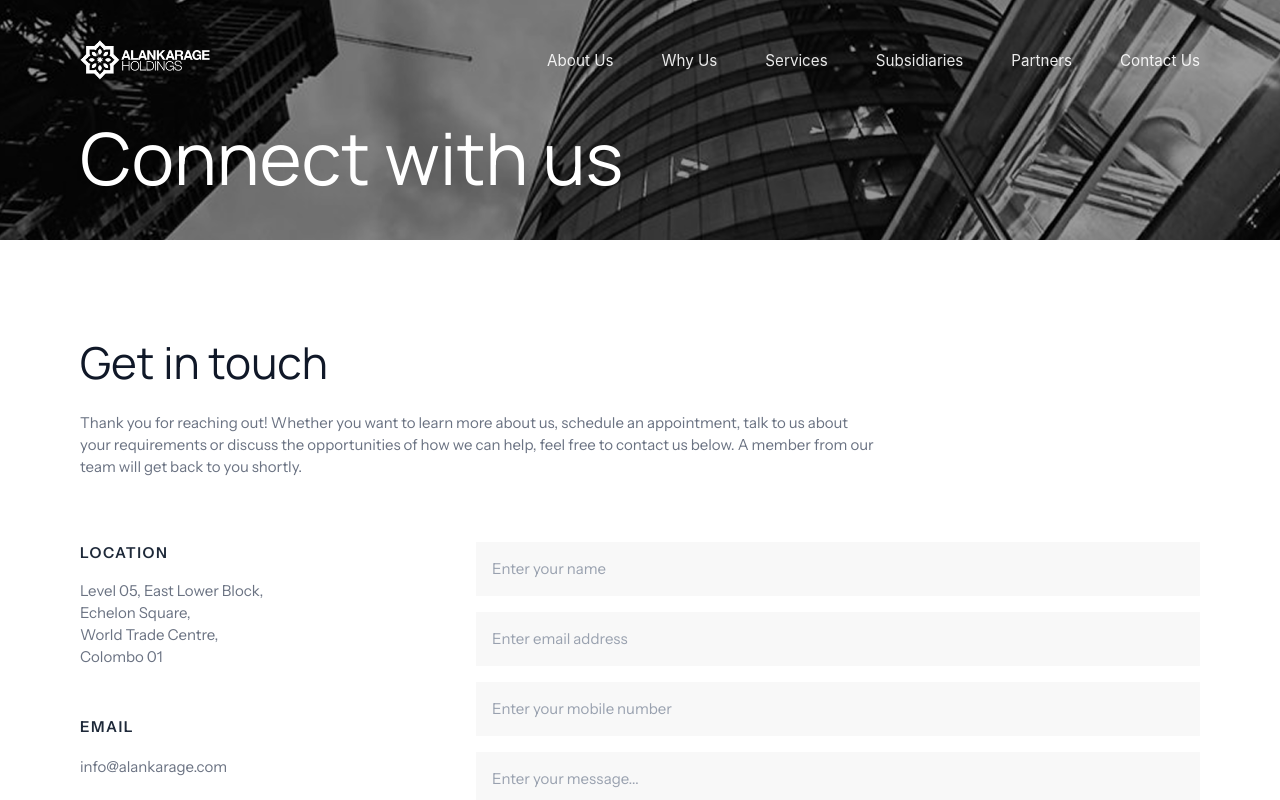
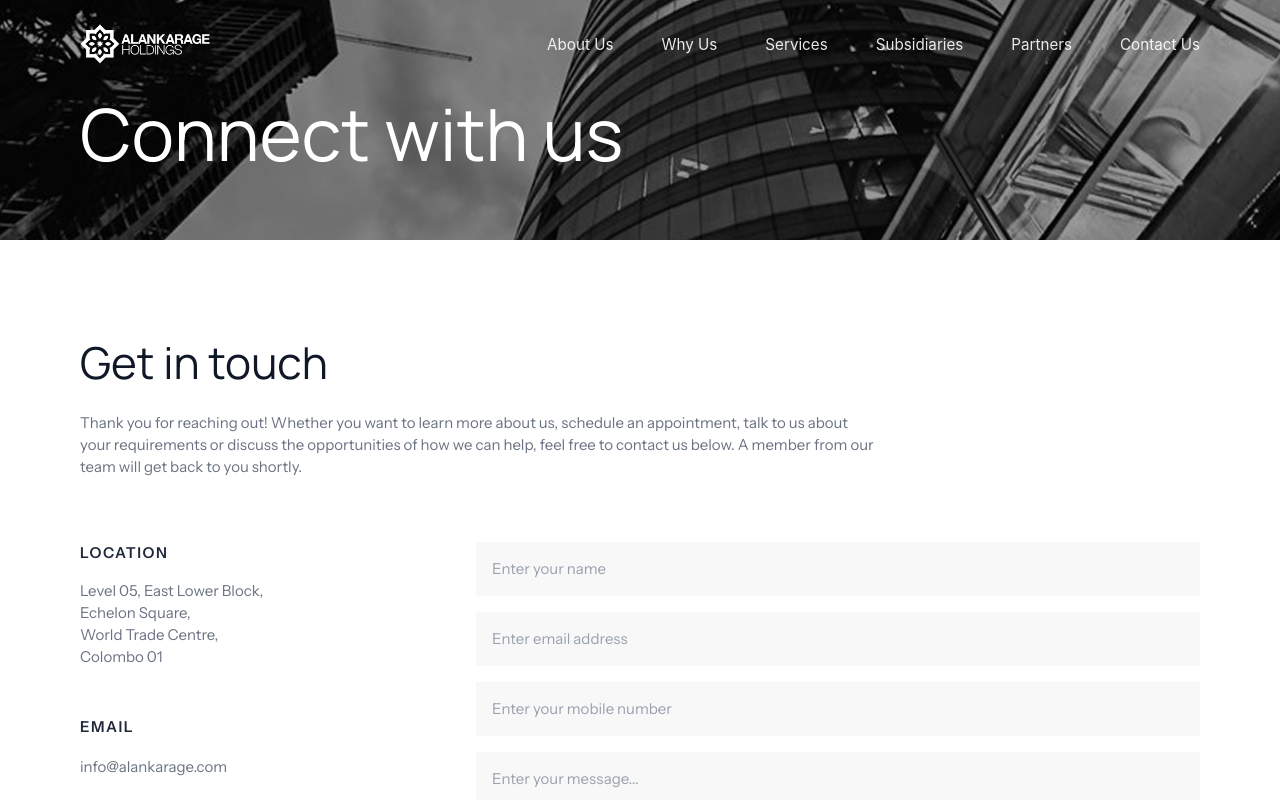
Before and after one commit to sphereheadtechnologies/Alankarage, a React (Vite) app in the folder Alankarage-Web/: page /contact in a window 1280 px wide. Shown: the top 800 px of the page. Built offline with nearby package versions, Linux system fonts and the light colour scheme.

Commit message:
navbar appearing when scroll up fixed

```diff
--- a/Alankarage-Web/src/components/Navbar.jsx
+++ b/Alankarage-Web/src/components/Navbar.jsx
@@ -5,7 +5,33 @@ import logoImage from '../assets/logo.png';
 
 const Navbar = () => {
   const [isOpen, setIsOpen] = useState(false);
+  const [isVisible, setIsVisible] = useState(true);
+  const [isScrolled, setIsScrolled] = useState(false);
+  const lastScrollY = useRef(0);
   const navRef = useRef(null);
+
+  useEffect(() => {
+    const handleScroll = () => {
+      const currentScrollY = window.scrollY;
+
+      if (currentScrollY > 50) {
+        setIsScrolled(true);
+      } else {
+        setIsScrolled(false);
+      }
+
+      if (currentScrollY > lastScrollY.current && currentScrollY > 100) {
+        setIsVisible(false);
+      } else if (currentScrollY < lastScrollY.current) {
+        setIsVisible(true);
+      }
+
+      lastScrollY.current = currentScrollY;
+    };
+
+    window.addEventListener('scroll', handleScroll, { passive: true });
+    return () => window.removeEventListener('scroll', handleScroll);
+  }, []);
 
   useEffect(() => {
     const handleClickOutside = (event) => {
@@ -29,9 +55,17 @@ const Navbar = () => {
   }, [isOpen]);
 
   return (
-    <header ref={navRef} className="flex justify-between items-center w-full relative z-[2]">
-      <div className="flex items-center gap-2">
-        <Link to="/" className="flex items-center gap-2 no-underline">
+    <header
+      ref={navRef}
+      className={`fixed top-0 left-0 w-full z-[50] transition-transform duration-300 ${
+        isVisible ? 'translate-y-0' : '-translate-y-full'
+      } ${
+        isScrolled ? 'bg-[#0a0a0a] shadow-lg' : 'bg-transparent'
+      }`}
+    >
+      <div className="flex justify-between items-center w-full max-w-[1400px] mx-auto px-[5%] lg:px-20 py-4 md:py-6 transition-all duration-300">
+        <div className="flex items-center gap-2">
+          <Link to="/" className="flex items-center gap-2 no-underline">
           <img src={logoImage} alt="Alankarage Holdings" className="h-10 w-auto object-contain" />
         </Link>
       </div>
@@ -56,6 +90,7 @@ const Navbar = () => {
           <li><Link to="/contact" className="text-white/90 no-underline text-[0.95rem] font-normal transition-opacity duration-300 hover:text-white">Contact Us</Link></li>
         </ul>
       </nav>
+      </div>
 
       {/* Mobile Full-Screen Overlay */}
       <AnimatePresence>
--- a/Alankarage-Web/src/pages/ContactUs.jsx
+++ b/Alankarage-Web/src/pages/ContactUs.jsx
@@ -6,18 +6,15 @@ import wtcImage from '../assets/Footer/wtc.png';
 const ContactUs = () => {
   return (
     <div className="font-sans text-gray-900 bg-white min-h-screen flex flex-col">
+      <Navbar />
+
       {/* Hero Section */}
       <div
         className="relative w-full h-[30vh] bg-cover bg-center grayscale flex flex-col"
         style={{ backgroundImage: `url(${wtcImage})` }}
       >
         <div className="absolute inset-0 bg-black/40 z-[1]"></div>
-        <div className="relative z-[2] px-8 md:px-12 lg:px-20 py-10">
-          <div className="max-w-[1400px] w-full mx-auto">
-            <Navbar />
-          </div>
-        </div>
-        <div className="relative z-[2] flex-1 flex items-center pb-12 md:pb-20 px-8 md:px-12 lg:px-20">
+        <div className="relative z-[2] flex-1 flex items-center pt-24 pb-12 md:pb-20 px-8 md:px-12 lg:px-20">
           <div className="max-w-[1400px] w-full mx-auto">
             <h1 className="text-white heading-1">
               Connect with us
```
